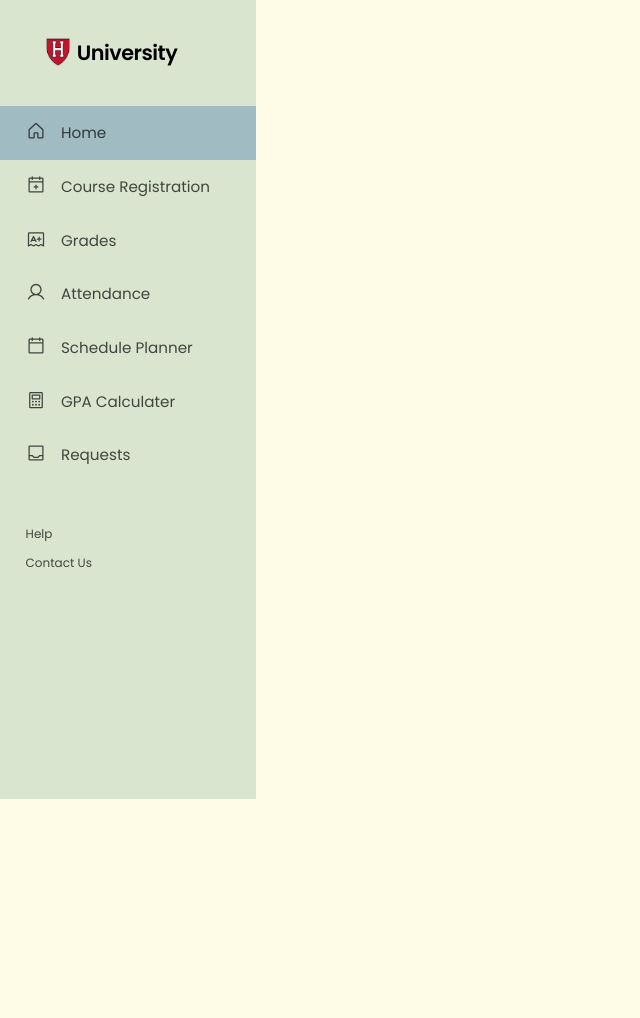
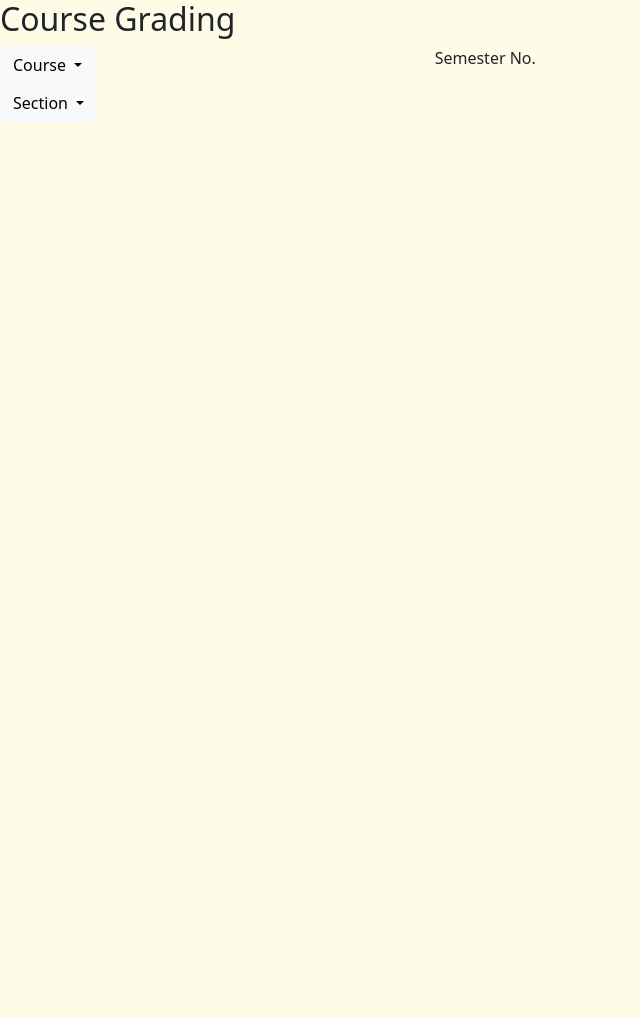
Before and after one commit to jyaserysf/489-Project, a PHP site: page /courseGrading.php in a window 1280 px wide. Shown: the whole page, without its empty margins (0-640 px from the left). After the commit the page ends 122 px from the top, so only its background shows below. Run offline with PHP 8.4, Linux system fonts and the light colour scheme.

Commit message:
updated page

```diff
--- a/Home.html
+++ b/Home.html
@@ -55,9 +55,9 @@
     </div>
 
     <!-- Page content -->
-    <div class="content">
+    <!-- <div class="content">
 
-    </div>
+    </div> -->
 
 </body>
 </html>
--- /dev/null
+++ b/courseGrading.css
@@ -0,0 +1,13 @@
+@import url('https://fonts.googleapis.com/css2?family=Poppins:wght@200;300;400;500;600;700;800&display=swap');
+
+body{
+    background-color: #FEFBE7;
+}
+
+.content{
+    padding: 25%, 10%;
+}
+
+.courseSem{
+    padding: 20%, 10%;
+}
--- a/courseGrading.php
+++ b/courseGrading.php
@@ -5,10 +5,47 @@
     <meta http-equiv="X-UA-Compatible" content="IE=edge">
     <meta name="viewport" content="width=device-width, initial-scale=1.0">
     <title>Course Grading</title>
-    <link rel="stylesheet" href="">
+    <link href="https://cdn.jsdelivr.net/npm/bootstrap@5.3.0-alpha3/dist/css/bootstrap.min.css" rel="stylesheet" integrity="sha384-KK94CHFLLe+nY2dmCWGMq91rCGa5gtU4mk92HdvYe+M/SXH301p5ILy+dN9+nJOZ" crossorigin="anonymous">
+    <link rel="stylesheet" href="courseGrading.css">
 </head>
 <body>
-    <?php
-        include 'Home.html';
-    ?>
+    <?php #include 'Home.html'; ?>
+
+    <div class="content">
+       <h2>Course Grading</h2>
+        <div class="courseSem">
+            <form action="" method="get">
+                <div class="row row-cols-2">
+                <div class="dropdown col-lg-4">
+                    <button class="btn btn-light dropdown-toggle" type="button" data-bs-toggle="dropdown" aria-expanded="false">
+                    Course
+                    </button>
+                    <ul class="dropdown-menu">
+                    <?php
+                    # for loop for instructors assigned courses
+                    echo '<li><a class="dropdown-item" href="#">Action</a></li>';
+                    ?>
+                    </ul>
+                </div>
+                <div class="col-lg-4">
+                Semester No.
+                </div>
+            </div>
+            <div class="row row-cols-2">
+                <div class="dropdown col-lg-4">
+                    <button class="btn btn-light dropdown-toggle" type="button" data-bs-toggle="dropdown" aria-expanded="false">
+                    Section
+                    </button>
+                    <ul class="dropdown-menu">
+                    <?php
+                    # for loop for instructors assigned courses
+                    echo '<li><a class="dropdown-item" href="#">Action</a></li>';
+                    ?>
+                    </ul>
+                </div>
+            </div>
+            </form>
+        </div>
+    </div>
+    <script src="https://cdn.jsdelivr.net/npm/bootstrap@5.3.0-alpha3/dist/js/bootstrap.bundle.min.js" integrity="sha384-ENjdO4Dr2bkBIFxQpeoTz1HIcje39Wm4jDKdf19U8gI4ddQ3GYNS7NTKfAdVQSZe" crossorigin="anonymous"></script>
 </body>
```
